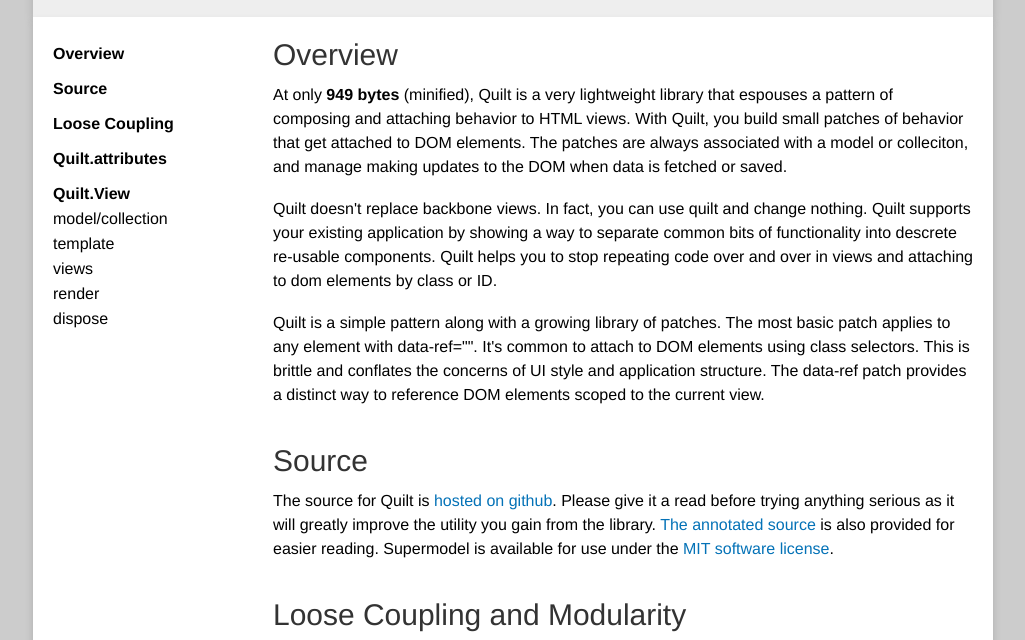
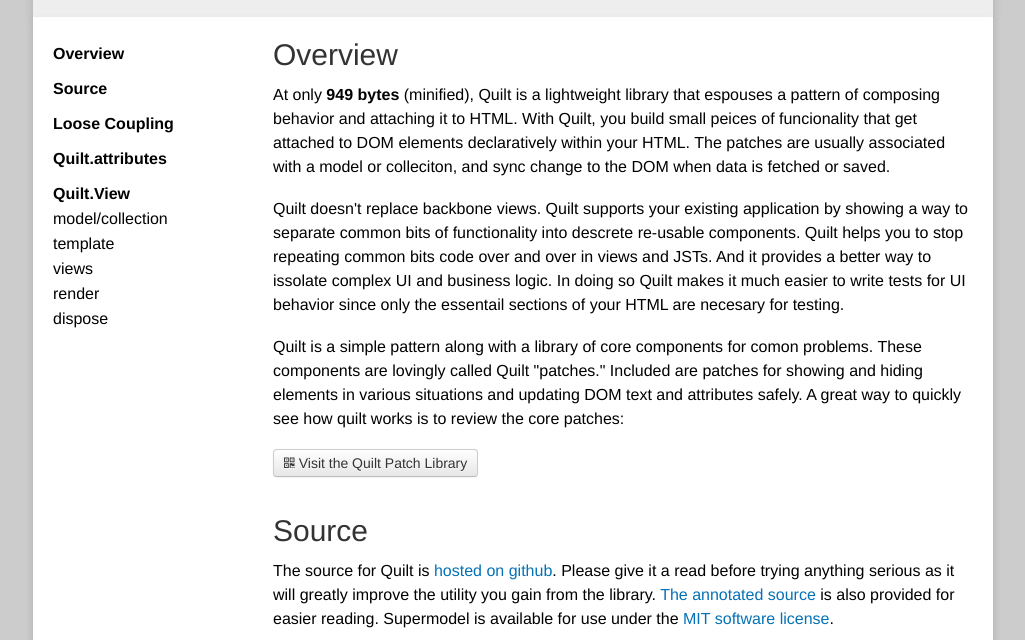
Before and after one commit to pathable/quilt, a plain HTML site: page index.html in a window 1280 px wide. Shown: the part 665-1305 px from the top of the page, without its empty margins (127-1152 px from the left). Drawn offline with Linux system fonts and the light colour scheme; a script that the page names is missing.

Commit message:
more text updates
Signed-off-by: Peter T. Brown <peter@flippyhead.com>

```diff
--- a/index.html
+++ b/index.html
@@ -133,24 +133,27 @@
         <section>
           <a class='h1' name='overview'>Overview</a>
           <p>
-            At only <strong>949 bytes</strong> (minified), Quilt is a very lightweight library that espouses a pattern of composing and attaching behavior to HTML views.
-            With Quilt, you build small patches of behavior that get attached to DOM elements. The patches are always associated with a model or
-            colleciton, and manage making updates to the DOM when data is fetched or saved.
+            At only <strong>949 bytes</strong> (minified), Quilt is a lightweight library that espouses a pattern of composing behavior and attaching it to HTML.
+            With Quilt, you build small peices of funcionality that get attached to DOM elements declaratively within your HTML.
+            The patches are usually associated with a model or colleciton, and sync change to the DOM when data is fetched or saved.
           </p>
 
           <p>
-            Quilt doesn't replace backbone views. In fact, you can use quilt and change nothing. Quilt supports your existing application by showing
-            a way to separate common bits of functionality into descrete re-usable components. Quilt helps you to stop repeating code over and over
-            in views and attaching to dom elements by class or ID.
+            Quilt doesn't replace backbone views. Quilt supports your existing application by showing
+            a way to separate common bits of functionality into descrete re-usable components. Quilt helps you to stop repeating common bits code over and over
+            in views and JSTs. And it provides a better way to issolate complex UI and business logic. In doing so Quilt makes it much easier to
+            write tests for UI behavior since only the essentail sections of your HTML are necesary for testing.
           </p>
 
           <p>
-            Quilt is a simple pattern along with a growing library of patches. The most basic patch applies to any element with data-ref="". It's common to
-            attach to DOM elements using class selectors. This is brittle and conflates the concerns of UI style and application structure. The data-ref patch
-            provides a distinct way to reference DOM elements scoped to the current view.
+            Quilt is a simple pattern along with a library of core components for comon problems. These components are lovingly called Quilt "patches."
+            Included are patches for showing and hiding elements in various situations and updating DOM text and attributes safely. A great way to quickly
+            see how quilt works is to review the core patches:
           </p>
 
-
+          <p>
+            <a class="small btn icon-qrcode" href="//github.com/pathable/quilt/tree/master/patches" target="_blank">Visit the Quilt Patch Library</a>
+          </p>
         </section>
 
         <section>
--- a/patches/ref.coffee
+++ b/patches/ref.coffee
@@ -1,4 +1,8 @@
 define ->
 
+  # This basic patch applies to any element with data-ref="". It's common to
+  # attach to DOM elements using class selectors. This is brittle and conflates
+  # the concerns of UI style and application structure. this patch
+  # provides a distinct way to reference DOM elements scoped to the current view.
   Quilt.attributes.ref = (el, options) ->
     @['$' + options] = $(el)
```
